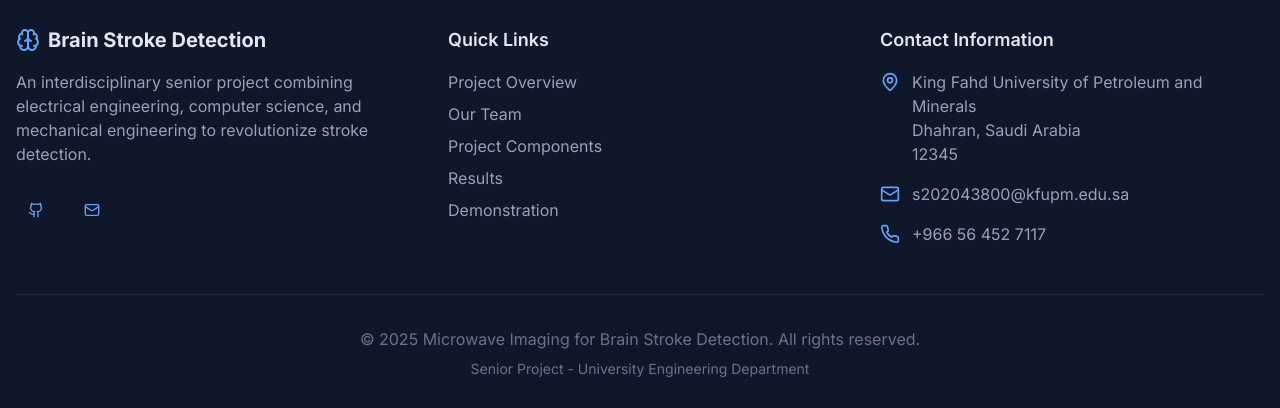
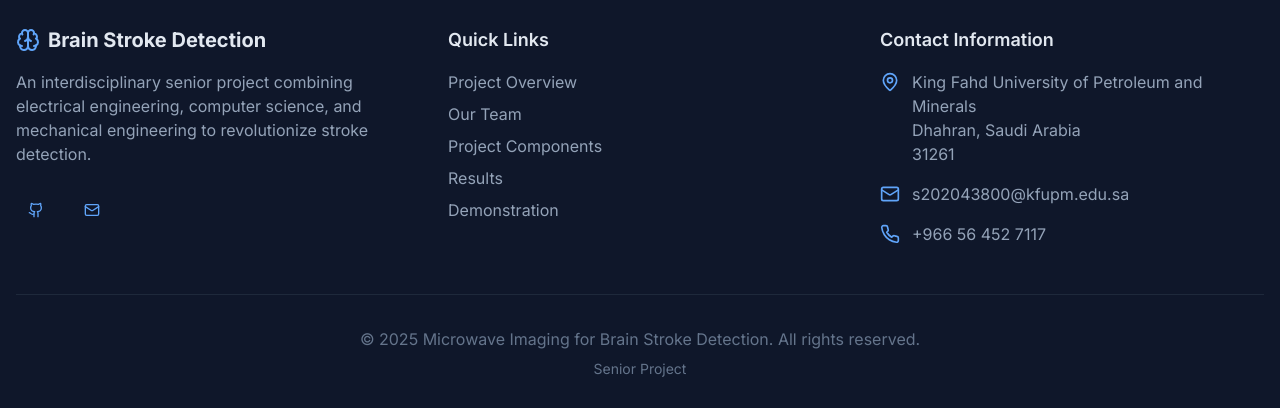
Before and after one commit to MysticalDawn/MWI-Overview, a Next.js app in the folder client/: page / in a window 1280 px wide. Shown: the part 5290-5698 px from the top of the page. Built offline with nearby package versions, Linux system fonts and the light colour scheme.

Commit message:
zip code of uni

```diff
--- a/client/components/footer.tsx
+++ b/client/components/footer.tsx
@@ -70,7 +70,7 @@ export function Footer() {
                     <br />
                     Dhahran, Saudi Arabia
                     <br />
-                    12345
+                    31261
                   </span>
                 </li>
                 <li className="flex items-start gap-3 group">
@@ -93,7 +93,7 @@ export function Footer() {
         <AnimatedSection animation="fade-up" delay={400}>
           <div className="border-t border-slate-800 pt-8 text-center text-slate-500">
             <p>© {new Date().getFullYear()} Microwave Imaging for Brain Stroke Detection. All rights reserved.</p>
-            <p className="mt-2 text-sm">Senior Project - University Engineering Department</p>
+            <p className="mt-2 text-sm">Senior Project</p>
           </div>
         </AnimatedSection>
       </div>
```
